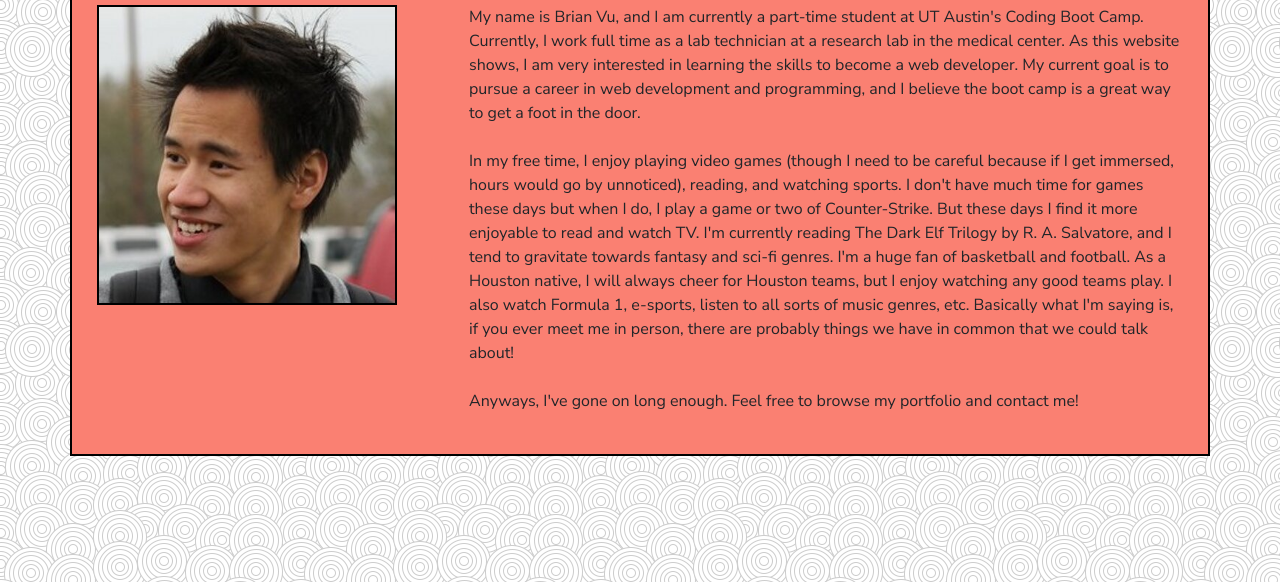
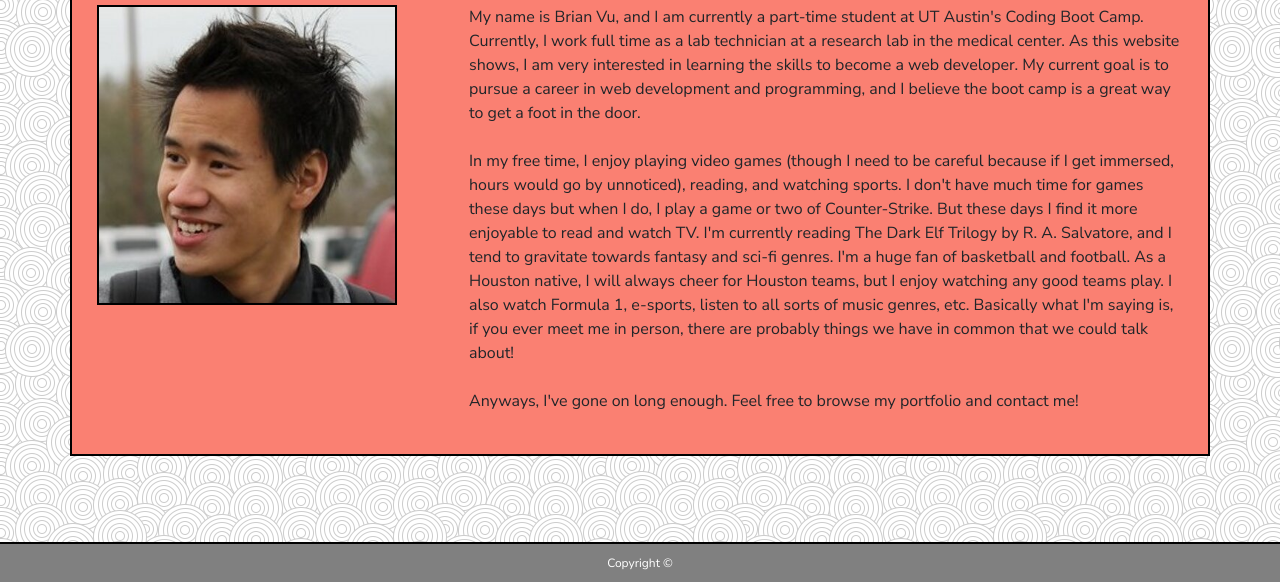
Before and after one commit to b-vu/Homework-2, a plain HTML site: page index.html in a window 1280 px wide. Shown: the part 218-800 px from the top of the page. Drawn offline with nearby package versions, Linux system fonts and the light colour scheme.

Commit message:
Added sticky footer

```diff
--- a/Assets/css/contactstyle.css
+++ b/Assets/css/contactstyle.css
@@ -1,5 +1,12 @@
 body {
     background: url(../images/swirl_pattern.png); /* Background pattern from Toptal Subtle Patterns */
+    display: flex;
+    flex-direction: column;
+    min-height: 100%;
+}
+
+html{
+    height: 100%;
 }
 
 .name{
@@ -29,6 +36,7 @@ body {
     background-color: salmon;
     padding: 25px;
     border: 2px solid black;
+    margin-bottom: 40px;
 }
 
 .form-group{
@@ -44,3 +52,15 @@ body {
     background-color: rgb(60, 40, 173);
     border: 1px solid black;
 }
+
+.footer{
+    height: 40px;
+    background-color: gray;
+    text-align: center;
+    color: white;
+    font-family: 'Nunito Sans', sans-serif;
+    font-size: 12px;
+    padding: 10px;
+    margin-top: auto;
+    border-top: 2px solid black;
+}
--- a/Assets/css/indexstyle.css
+++ b/Assets/css/indexstyle.css
@@ -1,5 +1,12 @@
 body {
     background: url(../images/swirl_pattern.png); /* Background pattern from Toptal Subtle Patterns */
+    display: flex;
+    flex-direction: column;
+    min-height: 100%;
+}
+
+html{
+    height: 100%;
 }
 
 .name{
@@ -40,4 +47,17 @@ body {
     background-color: salmon;
     padding: 25px;
     border: 2px solid black;
+    margin-bottom: 40px;
 }
+
+.footer{
+    height: 40px;
+    background-color: gray;
+    text-align: center;
+    color: white;
+    font-family: 'Nunito Sans', sans-serif;
+    font-size: 12px;
+    padding: 10px;
+    margin-top: auto;
+    border-top: 2px solid black;
+}
--- a/Assets/css/portfoliostyle.css
+++ b/Assets/css/portfoliostyle.css
@@ -1,5 +1,12 @@
 body {
     background: url(../images/swirl_pattern.png); /* Background pattern from Toptal Subtle Patterns */
+    display: flex;
+    flex-direction: column;
+    min-height: 100%;
+}
+
+html{
+    height: 100%;
 }
 
 .name{
@@ -29,6 +36,7 @@ body {
     background-color: salmon;
     padding: 25px;
     border: 2px solid black;
+    margin-bottom: 40px;
 }
 
 p{
@@ -57,6 +65,18 @@ a:hover{
     text-decoration: none;
 }
 
+.footer{
+    height: 40px;
+    background-color: gray;
+    text-align: center;
+    color: white;
+    font-family: 'Nunito Sans', sans-serif;
+    font-size: 12px;
+    padding: 10px;
+    margin-top: auto;
+    border-top: 2px solid black;
+}
+
 @media screen and (max-width: 768px){
 
 .row{
--- a/index.html
+++ b/index.html
@@ -66,6 +66,10 @@
       </div>
     </div>
 
+    <footer class="footer">
+      Copyright &copy;
+    </footer>
+
     <script src="https://code.jquery.com/jquery-3.4.1.slim.min.js" integrity="sha384-J6qa4849blE2+poT4WnyKhv5vZF5SrPo0iEjwBvKU7imGFAV0wwj1yYfoRSJoZ+n" crossorigin="anonymous"></script>
     <script src="https://cdn.jsdelivr.net/npm/popper.js@1.16.0/dist/umd/popper.min.js" integrity="sha384-Q6E9RHvbIyZFJoft+2mJbHaEWldlvI9IOYy5n3zV9zzTtmI3UksdQRVvoxMfooAo" crossorigin="anonymous"></script>
     <script src="https://stackpath.bootstrapcdn.com/bootstrap/4.4.1/js/bootstrap.min.js" integrity="sha384-wfSDF2E50Y2D1uUdj0O3uMBJnjuUD4Ih7YwaYd1iqfktj0Uod8GCExl3Og8ifwB6" crossorigin="anonymous"></script>
```
Also changed, not shown: contact.html (+4 -0 lines), portfolio.html (+4 -0 lines).
